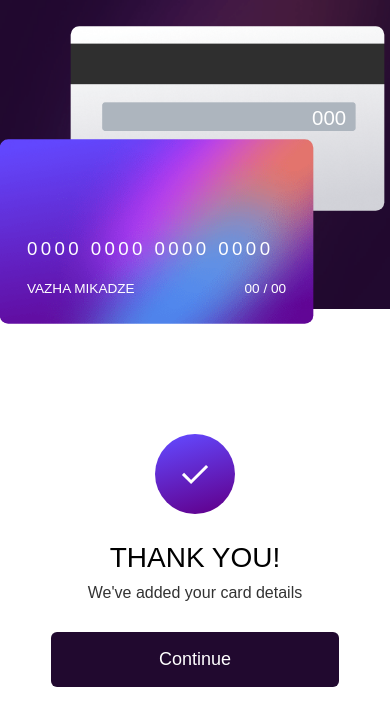
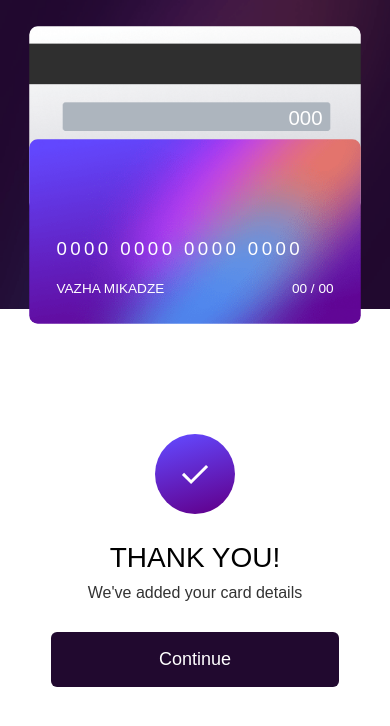
Before and after one commit to mikadze13/Interactive-card-app, an Angular app in the folder Interactive-card-app/: page / in a window 390 px wide. Shown: the top 726 px of the page. Built offline with nearby package versions, Linux system fonts and the light colour scheme.

Commit message:
update responsive

```diff
--- a/Interactive-card-app/src/app/components/card-decoration/card-decoration.component.css
+++ b/Interactive-card-app/src/app/components/card-decoration/card-decoration.component.css
@@ -121,3 +121,15 @@
         top: 94px;
     }
 }
+
+@media screen and (max-width:420px) {
+    .card-front{
+        left:  0;
+        width: auto;
+    }
+    .card-back{
+        left: 0;
+        width: auto;
+    }
+
+}
```
